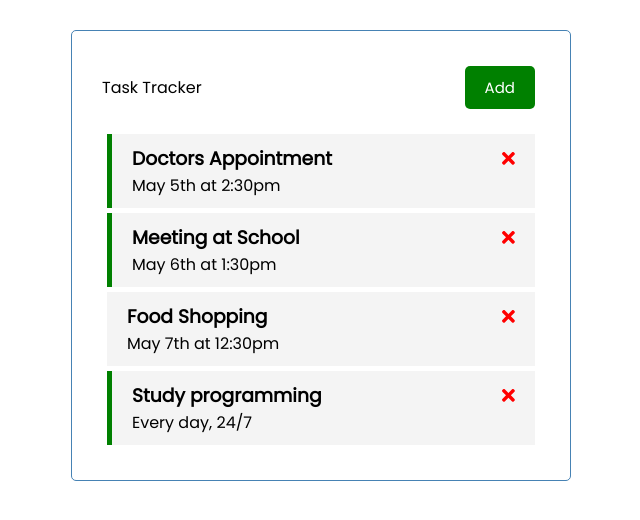
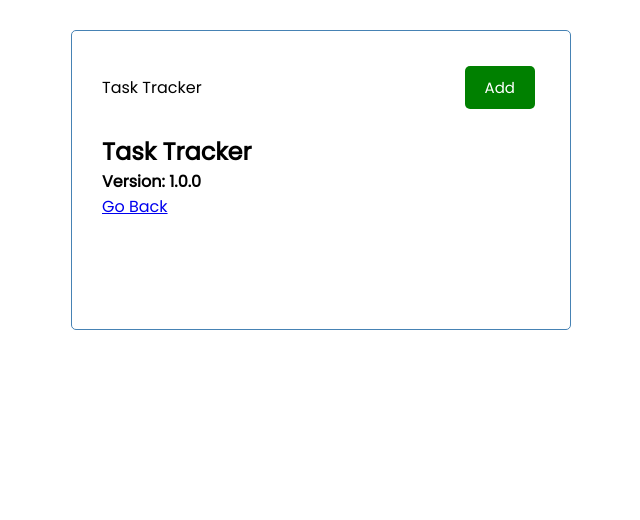
Before and after one commit to Milovan1995/task-tracker, an Angular app: page /about in a window 1280 px wide. Before the commit this address led to /. Shown: the top 520 px of the page, without its empty margins (319-959 px from the left). Built offline with nearby package versions, Linux system fonts and the light colour scheme; data requests are answered from the project's data file.

Commit message:
Add routerlink to aboutComponent

```diff
--- a/db.json
+++ b/db.json
@@ -4,25 +4,25 @@
       "id": 1,
       "text": "Doctors Appointment",
       "day": "May 5th at 2:30pm",
-      "reminder": true
-    },
-    {
-      "id": 2,
-      "text": "Meeting at School",
-      "day": "May 6th at 1:30pm",
-      "reminder": true
+      "reminder": false
     },
     {
       "id": 3,
       "text": "Food Shopping",
       "day": "May 7th at 12:30pm",
-      "reminder": false
+      "reminder": true
     },
     {
       "text": "Study programming",
       "day": "Every day, 24/7",
       "reminder": true,
       "id": 4
+    },
+    {
+      "text": "Go to gym",
+      "day": "January 9th",
+      "reminder": true,
+      "id": 5
     }
   ]
 }
--- a/src/app/app-routing.module.ts
+++ b/src/app/app-routing.module.ts
@@ -1,10 +1,15 @@
 import { NgModule } from '@angular/core';
 import { RouterModule, Routes } from '@angular/router';
+import { TasksComponent } from './components/tasks/tasks.component';
+import { AboutComponent } from './components/about/about.component';
 
-const routes: Routes = [];
+const routes: Routes = [
+  { path: '', component: TasksComponent },
+  { path: 'about', component: AboutComponent },
+];
 
 @NgModule({
   imports: [RouterModule.forRoot(routes)],
-  exports: [RouterModule]
+  exports: [RouterModule],
 })
-export class AppRoutingModule { }
+export class AppRoutingModule {}
--- a/src/app/app.component.html
+++ b/src/app/app.component.html
@@ -1,4 +1,4 @@
 <div class="container">
   <app-header></app-header>
-  <app-tasks></app-tasks>
+  <router-outlet></router-outlet>
 </div>
--- a/src/app/app.module.ts
+++ b/src/app/app.module.ts
@@ -2,7 +2,6 @@ import { NgModule } from '@angular/core';
 import { BrowserModule } from '@angular/platform-browser';
 import { HttpClientModule } from '@angular/common/http';
 import { FormsModule } from '@angular/forms';
-
 import { AppRoutingModule } from './app-routing.module';
 import { AppComponent } from './app.component';
 import { HeaderComponent } from './components/header/header.component';
@@ -11,6 +10,8 @@ import { TasksComponent } from './components/tasks/tasks.component';
 import { TaskItemComponent } from './components/task-item/task-item.component';
 import { FontAwesomeModule } from '@fortawesome/angular-fontawesome';
 import { AddTaskComponent } from './components/add-task/add-task.component';
+import { RouterModule } from '@angular/router';
+import { AboutComponent } from './components/about/about.component';
 
 @NgModule({
   declarations: [
@@ -20,6 +21,7 @@ import { AddTaskComponent } from './components/add-task/add-task.component';
     TasksComponent,
     TaskItemComponent,
     AddTaskComponent,
+    AboutComponent,
   ],
   imports: [
     BrowserModule,
@@ -27,6 +29,7 @@ import { AddTaskComponent } from './components/add-task/add-task.component';
     FontAwesomeModule,
     HttpClientModule,
     FormsModule,
+    RouterModule,
   ],
   providers: [],
   bootstrap: [AppComponent],
--- /dev/null
+++ b/src/app/components/about/about.component.html
@@ -0,0 +1,5 @@
+<div>
+  <h2>Task Tracker</h2>
+  <h4>Version: 1.0.0</h4>
+  <a routerLink="/">Go Back</a>
+</div>
```
Also changed, not shown: src/app/components/about/about.component.ts (added, +9 -0 lines), src/app/components/about/about.component.css (added).
